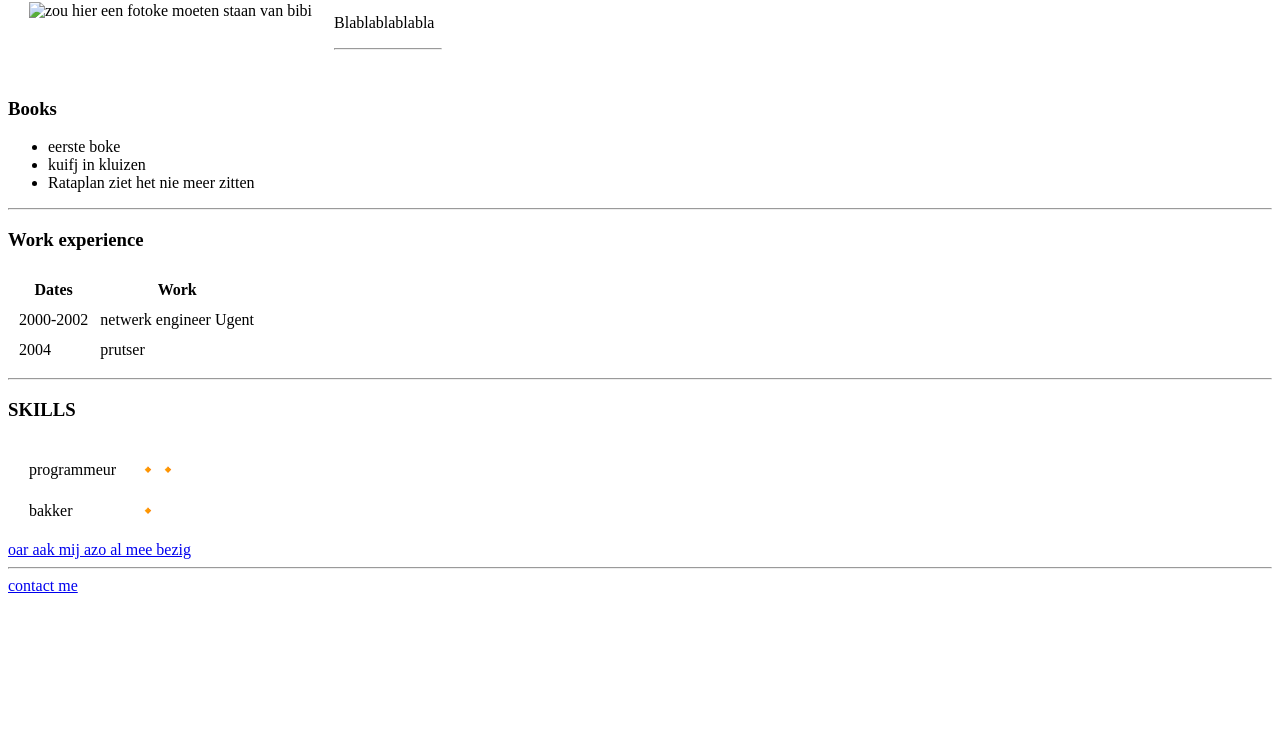
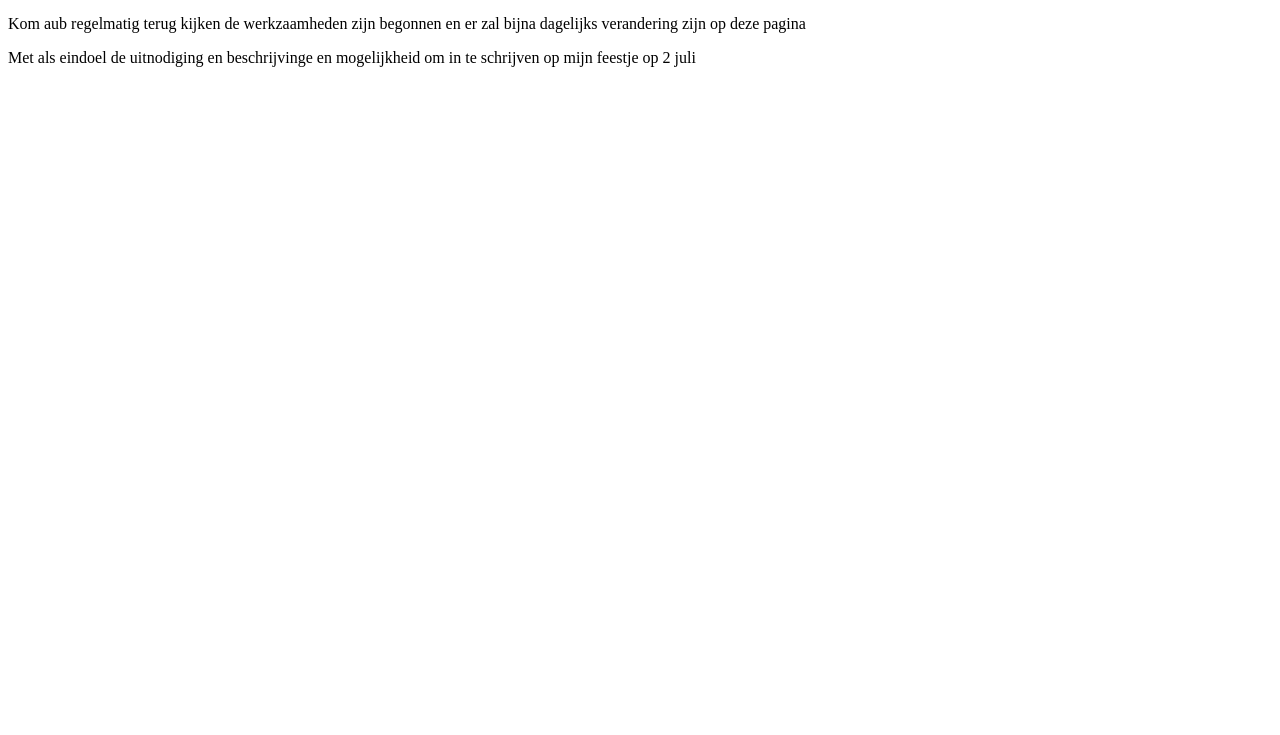
Before and after one commit to GuyVerdegem/Oefening-1, a plain HTML site: page index.html in a window 1280 px wide. Shown: the part 65-800 px from the top of the page. Drawn offline with Linux system fonts and the light colour scheme.

Commit message:
Add files via upload

```diff
--- a/index.html
+++ b/index.html
@@ -1,65 +1,12 @@
 <!DOCTYPE html>
-<html lang="en">
+<html>
 <head>
-    <meta charset="UTF-8">
-    <title>🧩 Mijn eertse web</title>
+<title>mijnweb</title>
 </head>
 <body>
-  <table cellspacing ="20">
-    <tr>
-      <td>
-        <img src="image.png" alt="zou hier een fotoke moeten staan van bibi">
-      </td>
-      <td>
-        <p> <em> was bijna <strong><a href="https://www.3dprintingspot.com/post/how-to-improve-your-3d-printers-performance-a-quick-guide#how-to-troubleshoot-your-3d-printer">dokter</a> </strong></em></p>
-        <p>Blablablablabla</p>
-        <hr>
-      </td>
-    </tr>
-  </table>
 
-
-  <h3>Books</h3>
-  <ul>
-    <li>eerste boke</li>
-    <li>kuifj in kluizen</li>
-    <li>Rataplan ziet het nie meer zitten</li>
-  </ul>
-  <hr>
-  <h3>Work experience</h3>
-   <table cellspacing = "10">
-    <thead>
-      <tr>
-        <th>Dates</th>
-        <th>Work</th>
-      </tr>
-    </thead>
-
-    <tbody>
-      <tr>
-        <td>2000-2002</td>
-        <td>netwerk engineer Ugent</td>
-      </tr>
-      <tr>
-        <td>2004 </td>
-        <td>prutser</td>
-      </tr>
-    </tbody>
-   </table>
-   <hr>
-   <h3>SKILLS</h3>
-   <Table cellspacing ="20">
-    <tr>
-      <td>programmeur</td>
-      <td>&#128312&#128312</td>
-    </tr>
-    <tr>
-      <td>bakker</td>
-      <td>&#128312</td>
-    </tr>
-   </Table>
- <a href="hobbies.html">oar aak mij azo al mee bezig</a>
- <hr>
- <a href="contactgegevens.html">contact me</a>
+<h1>Welkom op mijn Website</h1>
+<p>Kom aub regelmatig terug kijken de werkzaamheden zijn begonnen en er zal bijna dagelijks verandering zijn op deze pagina</p>
+<p>Met als eindoel de uitnodiging en beschrijvinge en  mogelijkheid om in te schrijven op mijn feestje op 2 juli</p>
 </body>
 </html>
```
